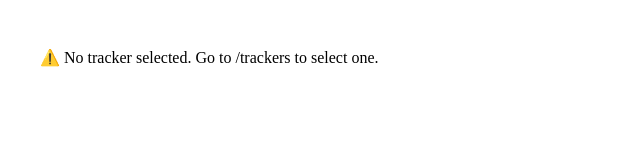
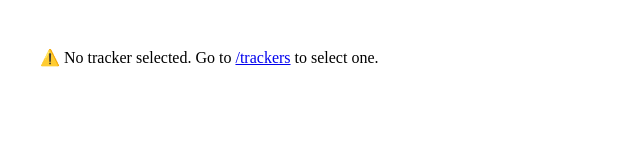
Before and after one commit to rishavgoel95/family-finance-tracker, a Next.js app: page /dashboard in a window 1280 px wide. Shown: the top 160 px of the page, without its empty margins (0-640 px from the left). Built offline with nearby package versions, Linux system fonts and the light colour scheme; no server answers.

Commit message:
Update dashboard.tsx

```diff
--- a/pages/dashboard.tsx
+++ b/pages/dashboard.tsx
@@ -3,10 +3,11 @@ import { supabase } from '../lib/supabase';
 import AddForm from '../components/AddForm';
 import Trends from '../components/Trends';
 import ExportData from '../components/ExportData';
+import Reminders from '../components/Reminders';
+import CalendarView from '../components/CalendarView';
 import { useActiveTracker } from '../lib/useActiveTracker';
 import { useRouter } from 'next/router';
-import Reminders from '../components/Reminders';
-import CalendarView from '../components/CalendarView';
+import Link from 'next/link';
 
 export default function Dashboard() {
   const { trackerId } = useActiveTracker();
@@ -58,21 +59,30 @@ export default function Dashboard() {
     router.push('/');
   };
 
-  if (!trackerId) return <p style={{ padding: '2rem' }}>⚠️ No tracker selected. Go to /trackers to select one.</p>;
+  if (!trackerId)
+    return <p style={{ padding: '2rem' }}>⚠️ No tracker selected. Go to <Link href="/trackers">/trackers</Link> to select one.</p>;
 
   return (
     <div style={{ padding: '2rem', fontFamily: 'sans-serif' }}>
       <div style={{ display: 'flex', justifyContent: 'space-between', alignItems: 'center' }}>
         <h1 style={{ fontSize: '1.8rem' }}>📊 Family Dashboard</h1>
-        <button onClick={handleLogout}>🚪 Logout</button>
+        <div>
+          <Link href="/settings">
+            <button style={{ marginRight: '1rem' }}>⚙️ Settings</button>
+          </Link>
+          <button onClick={handleLogout}>🚪 Logout</button>
+        </div>
       </div>
+
       <div style={{ marginBottom: '1rem' }}>💰 <strong>Income:</strong> ₹{income.toLocaleString()}</div>
       <div style={{ marginBottom: '1rem' }}>🧾 <strong>Expenses:</strong> ₹{expenses.toLocaleString()}</div>
       <div style={{ marginBottom: '1rem' }}>🏁 <strong>Goal:</strong> {goal.title} – {Math.round((goal.saved_amount / goal.target_amount) * 100 || 0)}% complete</div>
       <div style={{ marginBottom: '1rem' }}>💼 <strong>Net Worth:</strong> ₹{netWorth.toLocaleString()}</div>
+
       <button onClick={() => setShowForm(!showForm)} style={{ marginTop: '1rem', padding: '0.5rem 1rem' }}>
         {showForm ? 'Close' : '➕ Add New Entry'}
       </button>
+
       {showForm && <AddForm />}
       <Reminders />
       <CalendarView />
```
